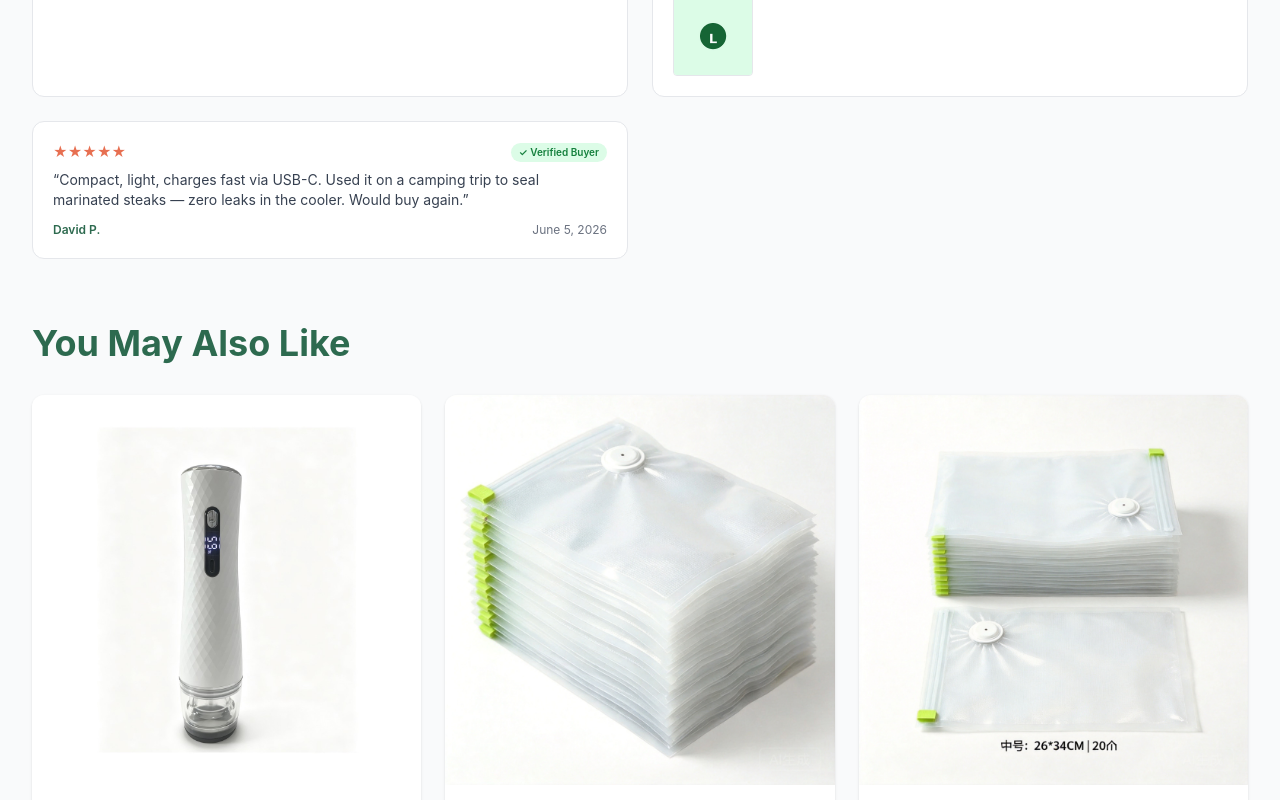
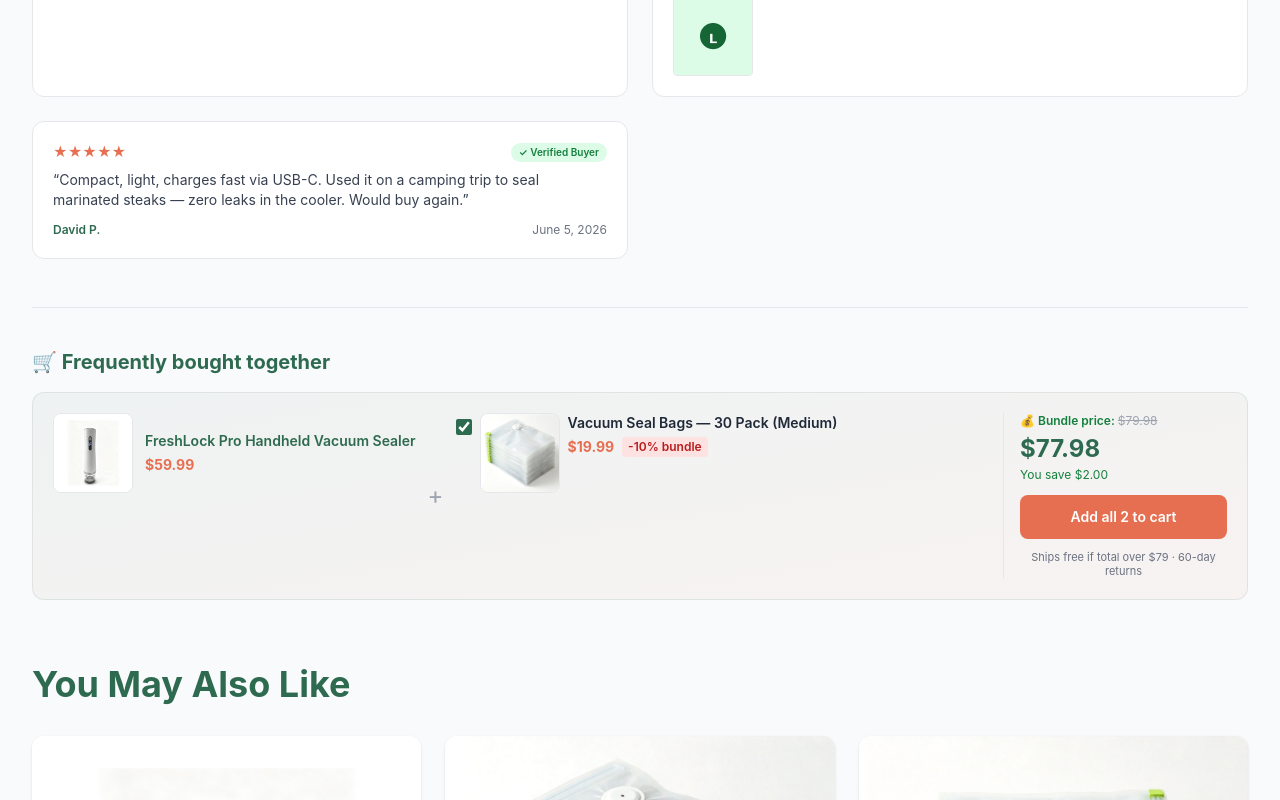
Before and after one commit to jasonyuan886/freshlock-store, a Next.js app: page /products/freshlock-pro in a window 1280 px wide. Shown: the part 3674-4474 px from the top of the page. Built offline with nearby package versions, Linux system fonts and the light colour scheme.

Commit message:
V1.7.0: PDP加Frequently Bought Together捆绑加购（10% off bundle）+ reviews img→next/image lazy load

```diff
--- a/app/products/[slug]/page.tsx
+++ b/app/products/[slug]/page.tsx
@@ -5,6 +5,7 @@ import { products, reviews as allReviews, FREE_SHIPPING_THRESHOLD, ratingDistrib
 import { generateProductSchema, generateBreadcrumbSchema, SITE_URL } from '@/lib/schema';
 import AddToCartClient from './AddToCartClient';
 import GalleryClient from './GalleryClient';
+import FrequentlyBoughtTogether from '@/components/FrequentlyBoughtTogether';
 import Image from 'next/image';
 import PriceDisplay from '@/components/PriceDisplay';
 
@@ -159,14 +160,16 @@ function ReviewsSection() {
             {r.images && r.images.length > 0 && (
               <div className="flex gap-2 mt-3 flex-wrap">
                 {r.images.map((src, i) => (
-                  // eslint-disable-next-line @next/next/no-img-element
-                  <img
-                    key={i}
-                    src={src}
-                    alt={`Review photo by ${r.name}`}
-                    loading="lazy"
-                    className="w-20 h-20 object-cover rounded border border-gray-200"
-                  />
+                  <div key={i} className="relative w-20 h-20 rounded border border-gray-200 overflow-hidden">
+                    <Image
+                      src={src}
+                      alt={`Review photo by ${r.name}`}
+                      fill
+                      sizes="80px"
+                      loading="lazy"
+                      className="object-cover"
+                    />
+                  </div>
                 ))}
               </div>
             )}
@@ -184,6 +187,28 @@ export default function ProductDetailPage({ params }: { params: Params }) {
   const related = products
     .filter((p) => p.slug !== product.slug)
     .slice(0, 3);
+
+  // Frequently bought together — smart bundle logic
+  const getBundleProducts = (): Product[] => {
+    if (product.slug === 'freshlock-pro') {
+      // Sealer + medium bags (most popular entry combo)
+      return products.filter((p) => p.slug === 'vacuum-seal-bags-30-pack');
+    }
+    if (product.slug === 'freshlock-starter-kit') {
+      // Kit already has 30 bags — offer large 50-pack refill
+      return products.filter((p) => p.slug === 'vacuum-seal-bags-50-pack');
+    }
+    if (product.slug === 'vacuum-seal-bags-30-pack') {
+      // Medium bags — upsell the sealer (if they're just buying bags they might need the device)
+      return products.filter((p) => p.slug === 'freshlock-pro');
+    }
+    if (product.slug === 'vacuum-seal-bags-50-pack') {
+      // Large bags — upsell medium pack for variety
+      return products.filter((p) => p.slug === 'vacuum-seal-bags-30-pack');
+    }
+    return [];
+  };
+  const bundleProducts = getBundleProducts();
 
   const productSchema = generateProductSchema(product, allReviews);
   const breadcrumbSchema = generateBreadcrumbSchema([
@@ -366,6 +391,14 @@ export default function ProductDetailPage({ params }: { params: Params }) {
 
         <ReviewsSection />
 
+        {bundleProducts.length > 0 && (
+          <FrequentlyBoughtTogether
+            mainProduct={product}
+            bundleProducts={bundleProducts}
+            discountPercent={10}
+          />
+        )}
+
         {related.length > 0 && (
           <section className="mt-16" aria-labelledby="related-heading">
             <h2 id="related-heading" className="section-title mb-8">You May Also Like</h2>
--- /dev/null
+++ b/components/FrequentlyBoughtTogether.tsx
@@ -0,0 +1,151 @@
+'use client';
+
+import { useState } from 'react';
+import Image from 'next/image';
+import { useCart } from '@/lib/cart-context';
+import Link from 'next/link';
+import type { Product } from '@/lib/types';
+
+type BundleItem = {
+  product: Product;
+  selected: boolean;
+  discount?: number; // percent off when bought together
+};
+
+export default function FrequentlyBoughtTogether({
+  mainProduct,
+  bundleProducts,
+  discountPercent = 10,
+}: {
+  mainProduct: Product;
+  bundleProducts: Product[];
+  discountPercent?: number;
+}) {
+  const { addToCart } = useCart();
+  const [items, setItems] = useState<BundleItem[]>(
+    bundleProducts.map((p) => ({ product: p, selected: true, discount: discountPercent }))
+  );
+  const [added, setAdded] = useState(false);
+  const [adding, setAdding] = useState(false);
+
+  const toggleItem = (idx: number) => {
+    setItems((prev) => prev.map((it, i) => (i === idx ? { ...it, selected: !it.selected } : it)));
+  };
+
+  const selectedItems = items.filter((it) => it.selected);
+  const bundleTotal = [mainProduct, ...selectedItems.map((it) => it.product)].reduce(
+    (sum, p) => sum + p.price,
+    0
+  );
+  const savings = selectedItems.reduce((sum, it) => sum + it.product.price * (it.discount ?? 0) / 100, 0);
+  const finalPrice = bundleTotal - savings;
+
+  const handleAddAll = async () => {
+    setAdding(true);
+    addToCart(mainProduct, 1);
+    for (const it of selectedItems) {
+      addToCart(it.product, 1);
+    }
+    setAdding(false);
+    setAdded(true);
+    setTimeout(() => setAdded(false), 2500);
+  };
+
+  return (
+    <section className="mt-12 border-t pt-10" aria-labelledby="fbt-heading">
+      <h2 id="fbt-heading" className="text-xl font-bold text-primary mb-4 flex items-center gap-2">
+        🛒 Frequently bought together
+      </h2>
+
+      <div className="bg-gradient-to-br from-primary/5 to-accent/5 rounded-xl p-5 border border-primary/10">
+        <div className="flex flex-col sm:flex-row items-stretch gap-4">
+          {/* Items row */}
+          <div className="flex-1 flex flex-col sm:flex-row items-start gap-3 flex-wrap">
+            {/* Main product */}
+            <div className="flex items-center gap-3">
+              <div className="relative w-20 h-20 rounded-lg overflow-hidden bg-white border flex-shrink-0">
+                <Image
+                  src={mainProduct.image}
+                  alt={mainProduct.name}
+                  fill
+                  className="object-cover"
+                  sizes="80px"
+                />
+              </div>
+              <div>
+                <Link href={`/products/${mainProduct.slug}`} className="font-semibold text-sm text-primary hover:underline line-clamp-2">
+                  {mainProduct.name}
+                </Link>
+                <p className="text-accent font-bold text-sm mt-1">${mainProduct.price.toFixed(2)}</p>
+              </div>
+            </div>
+
+            {selectedItems.length > 0 && <span className="text-2xl text-gray-400 hidden sm:block self-center">+</span>}
+
+            {items.map((it, idx) => (
+              <div key={it.product.slug} className="flex items-center gap-3">
+                <label className="flex items-start gap-2 cursor-pointer">
+                  <input
+                    type="checkbox"
+                    checked={it.selected}
+                    onChange={() => toggleItem(idx)}
+                    className="mt-1.5 accent-primary w-4 h-4"
+                  />
+                  <div className="relative w-20 h-20 rounded-lg overflow-hidden bg-white border flex-shrink-0">
+                    <Image
+                      src={it.product.image}
+                      alt={it.product.name}
+                      fill
+                      className="object-cover"
+                      sizes="80px"
+                    />
+                  </div>
+                  <div>
+                    <Link href={`/products/${it.product.slug}`} className="font-semibold text-sm text-gray-800 hover:underline line-clamp-2">
+                      {it.product.name}
+                    </Link>
+                    <div className="flex items-center gap-2 mt-1">
+                      <span className="text-accent font-bold text-sm">${it.product.price.toFixed(2)}</span>
+                      {it.discount ? (
+                        <span className="text-xs bg-red-100 text-red-700 px-1.5 py-0.5 rounded font-semibold">
+                          -{it.discount}% bundle
+                        </span>
+                      ) : null}
+                    </div>
+                  </div>
+                </label>
+              </div>
+            ))}
+          </div>
+
+          {/* Price + CTA column */}
+          <div className="sm:w-56 flex flex-col justify-between gap-3 pt-3 sm:pt-0 sm:border-l sm:pl-4">
+            <div>
+              {savings > 0 ? (
+                <p className="text-xs text-green-700 font-semibold mb-1">
+                  💰 Bundle price: <span className="line-through text-gray-400 font-normal">${bundleTotal.toFixed(2)}</span>
+                </p>
+              ) : null}
+              <p className="text-2xl font-bold text-primary">
+                ${finalPrice.toFixed(2)}
+              </p>
+              {savings > 0 ? (
+                <p className="text-xs text-green-700 mt-0.5">You save ${savings.toFixed(2)}</p>
+              ) : null}
+            </div>
+            <button
+              onClick={handleAddAll}
+              disabled={adding || added}
+              className="btn-primary w-full text-sm py-3 disabled:opacity-70"
+            >
+              {added ? '✓ Added to cart!' : adding ? 'Adding...' : `Add all ${1 + selectedItems.length} to cart`}
+            </button>
+            <p className="text-[11px] text-gray-500 text-center leading-tight">
+              Ships free if total over $79 · 60-day returns
+            </p>
+          </div>
+        </div>
+      </div>
+    </section>
+  );
+}
```
